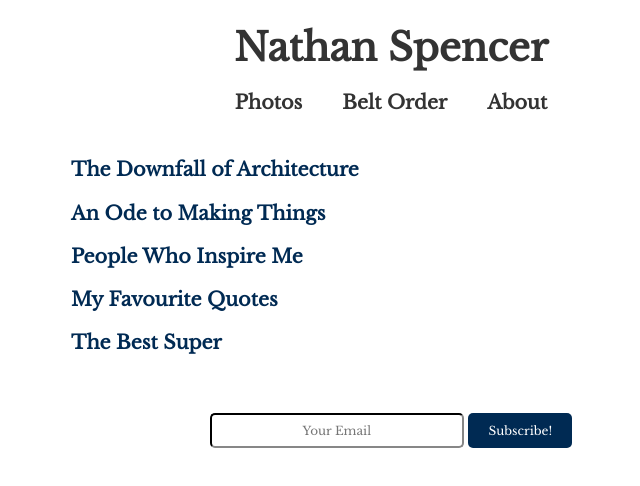
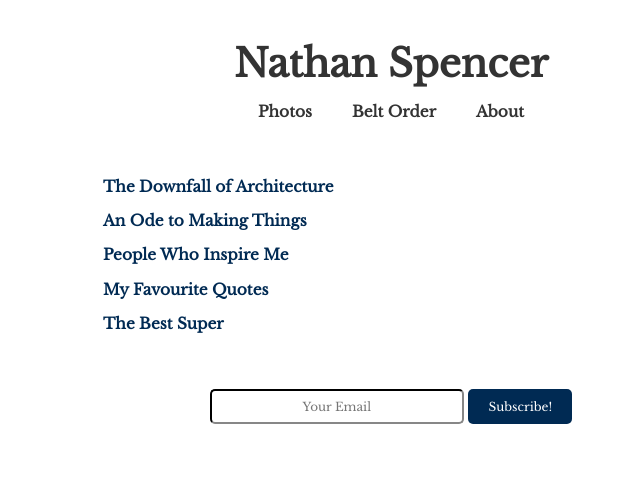
Before and after one commit to nathancspencer/website, an Eleventy site: page index.html in a window 1280 px wide. Shown: the whole page, without its empty margins (249-889 px from the left). Built offline with nearby package versions, Linux system fonts and the light colour scheme; Eleventy itself is replaced by a stand-in of ours; files that its build step writes are made by us from their sources.

Commit message:
font size changes

```diff
--- a/_includes/layout.html
+++ b/_includes/layout.html
@@ -15,7 +15,7 @@ h1, h2, h3 {
 }
 
 h1, h2 {
-	margin-top: 3vh;
+	margin-top: 5vh;
 	margin-bottom: 0vh;
 }
 
@@ -39,11 +39,11 @@ h1, h2 {
 		font-size: 2vw;
 	}
 	h3, p {
-		font-size: 1.5vw;
+		font-size: 1.2vw;
 	}
 	body {
 		margin: auto;
-		width: 50vw;
+		width: 45vw;
 	}
 }
 
```
Also changed, not shown: 5 other files.
